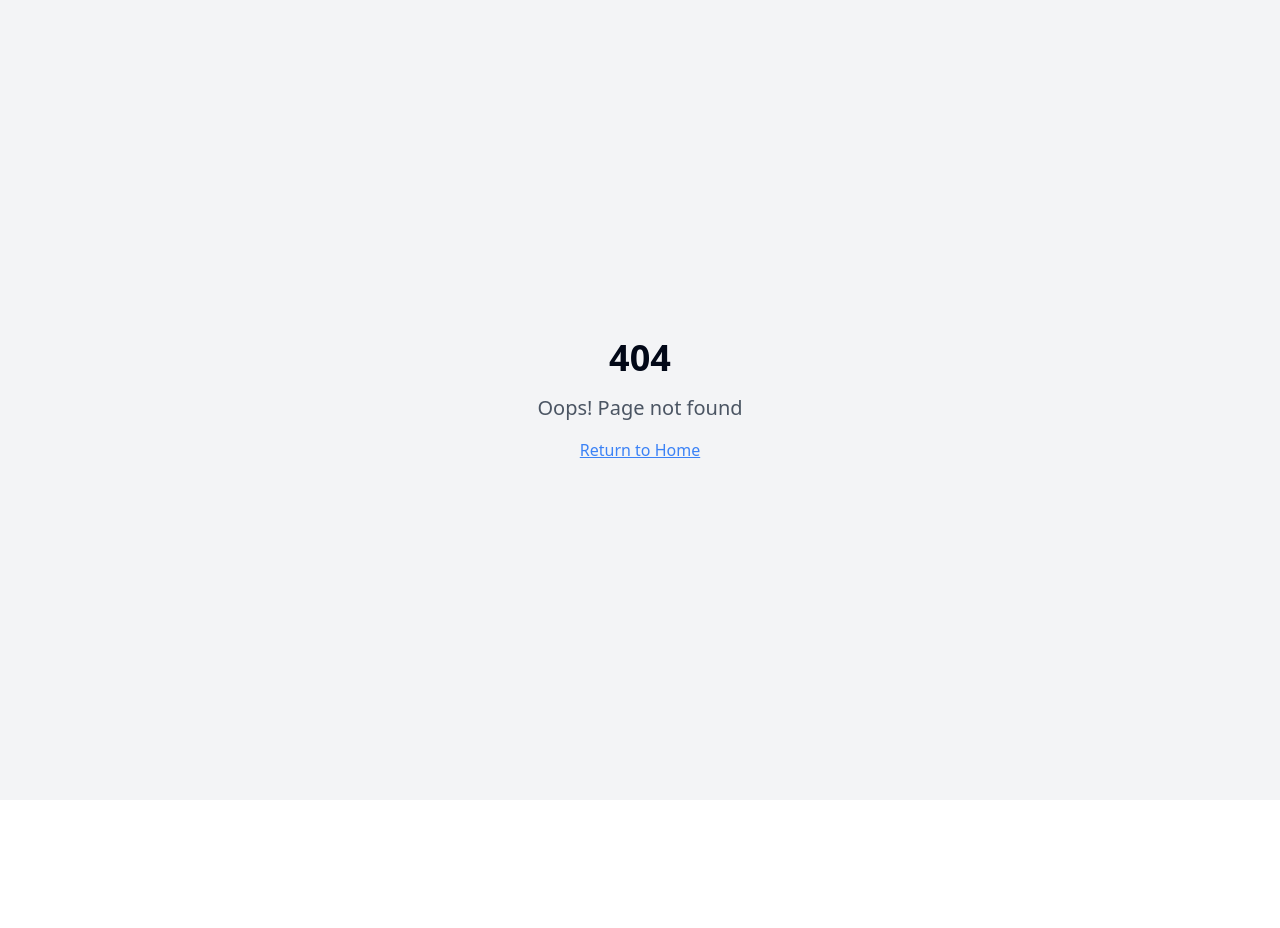
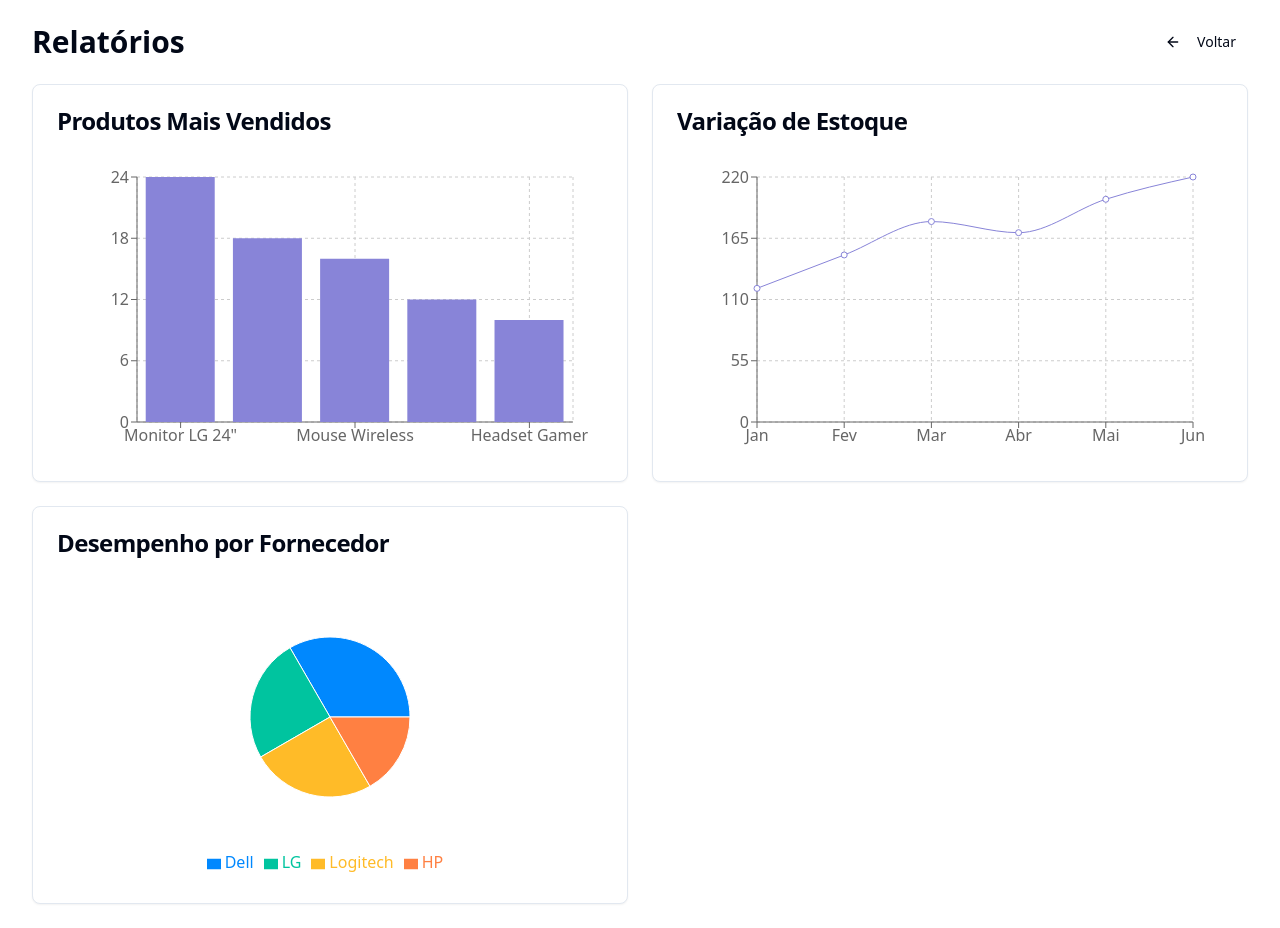
Before and after one commit to PabloPaiva7/STOCKLY, a React (Vite) app: page /relatorios in a window 1280 px wide. Before the commit this address had no page. Before the commit the page ends 800 px from the top, so only its background shows below. Built offline with nearby package versions, Linux system fonts and the light colour scheme.

Commit message:
feat: Implement reports page and navigation
Adds a reports page with charts and filters, and implements navigation features.

```diff
--- a/src/App.tsx
+++ b/src/App.tsx
@@ -1,4 +1,3 @@
-
 import { Toaster } from "@/components/ui/toaster";
 import { Toaster as Sonner } from "@/components/ui/sonner";
 import { TooltipProvider } from "@/components/ui/tooltip";
@@ -9,6 +8,7 @@ import NotFound from "./pages/NotFound";
 import ProductForm from "./pages/ProductForm";
 import LowStock from "./pages/LowStock";
 import Orders from "./pages/Orders";
+import Reports from "./pages/Reports";
 
 const queryClient = new QueryClient();
 
@@ -25,6 +25,7 @@ const App = () => {
             <Route path="/produtos/:id/editar" element={<ProductForm />} />
             <Route path="/estoque/baixo" element={<LowStock />} />
             <Route path="/pedidos" element={<Orders />} />
+            <Route path="/relatorios" element={<Reports />} />
             <Route path="*" element={<NotFound />} />
           </Routes>
         </TooltipProvider>
--- /dev/null
+++ b/src/components/BackButton.tsx
@@ -0,0 +1,15 @@
+
+import { ArrowLeft } from "lucide-react";
+import { Button } from "@/components/ui/button";
+import { useNavigate } from "react-router-dom";
+
+export function BackButton() {
+  const navigate = useNavigate();
+
+  return (
+    <Button variant="ghost" onClick={() => navigate(-1)} size="sm">
+      <ArrowLeft className="mr-2 h-4 w-4" />
+      Voltar
+    </Button>
+  );
+}
--- /dev/null
+++ b/src/components/charts/StockVariationChart.tsx
@@ -0,0 +1,40 @@
+
+import { LineChart, Line, XAxis, YAxis, CartesianGrid, Tooltip, ResponsiveContainer } from 'recharts';
+import {
+  Card,
+  CardContent,
+  CardHeader,
+  CardTitle,
+} from "@/components/ui/card";
+
+const data = [
+  { mes: 'Jan', quantidade: 120 },
+  { mes: 'Fev', quantidade: 150 },
+  { mes: 'Mar', quantidade: 180 },
+  { mes: 'Abr', quantidade: 170 },
+  { mes: 'Mai', quantidade: 200 },
+  { mes: 'Jun', quantidade: 220 },
+];
+
+export function StockVariationChart() {
+  return (
+    <Card>
+      <CardHeader>
+        <CardTitle>Variação de Estoque</CardTitle>
+      </CardHeader>
+      <CardContent>
+        <div className="h-[300px]">
+          <ResponsiveContainer width="100%" height="100%">
+            <LineChart data={data} margin={{ top: 20, right: 30, left: 20, bottom: 5 }}>
+              <CartesianGrid strokeDasharray="3 3" />
+              <XAxis dataKey="mes" />
+              <YAxis />
+              <Tooltip />
+              <Line type="monotone" dataKey="quantidade" stroke="#8884d8" />
+            </LineChart>
+          </ResponsiveContainer>
+        </div>
+      </CardContent>
+    </Card>
+  );
+}
--- /dev/null
+++ b/src/components/charts/SupplierPerformanceChart.tsx
@@ -0,0 +1,50 @@
+
+import { PieChart, Pie, Cell, ResponsiveContainer, Legend, Tooltip } from 'recharts';
+import {
+  Card,
+  CardContent,
+  CardHeader,
+  CardTitle,
+} from "@/components/ui/card";
+
+const data = [
+  { name: 'Dell', valor: 400 },
+  { name: 'LG', valor: 300 },
+  { name: 'Logitech', valor: 300 },
+  { name: 'HP', valor: 200 },
+];
+
+const COLORS = ['#0088FE', '#00C49F', '#FFBB28', '#FF8042'];
+
+export function SupplierPerformanceChart() {
+  return (
+    <Card>
+      <CardHeader>
+        <CardTitle>Desempenho por Fornecedor</CardTitle>
+      </CardHeader>
+      <CardContent>
+        <div className="h-[300px]">
+          <ResponsiveContainer width="100%" height="100%">
+            <PieChart>
+              <Pie
+                data={data}
+                cx="50%"
+                cy="50%"
+                labelLine={false}
+                outerRadius={80}
+                fill="#8884d8"
+                dataKey="valor"
+              >
+                {data.map((entry, index) => (
+                  <Cell key={`cell-${index}`} fill={COLORS[index % COLORS.length]} />
+                ))}
+              </Pie>
+              <Tooltip />
+              <Legend />
+            </PieChart>
+          </ResponsiveContainer>
+        </div>
+      </CardContent>
+    </Card>
+  );
+}
--- /dev/null
+++ b/src/components/charts/TopProductsChart.tsx
@@ -0,0 +1,39 @@
+
+import { BarChart, Bar, XAxis, YAxis, CartesianGrid, Tooltip, ResponsiveContainer } from 'recharts';
+import {
+  Card,
+  CardContent,
+  CardHeader,
+  CardTitle,
+} from "@/components/ui/card";
+
+const data = [
+  { name: 'Monitor LG 24"', quantidade: 24 },
+  { name: 'Teclado Mecânico', quantidade: 18 },
+  { name: 'Mouse Wireless', quantidade: 16 },
+  { name: 'Notebook Dell', quantidade: 12 },
+  { name: 'Headset Gamer', quantidade: 10 },
+];
+
+export function TopProductsChart() {
+  return (
+    <Card>
+      <CardHeader>
+        <CardTitle>Produtos Mais Vendidos</CardTitle>
+      </CardHeader>
+      <CardContent>
+        <div className="h-[300px]">
+          <ResponsiveContainer width="100%" height="100%">
+            <BarChart data={data} margin={{ top: 20, right: 30, left: 20, bottom: 5 }}>
+              <CartesianGrid strokeDasharray="3 3" />
+              <XAxis dataKey="name" />
+              <YAxis />
+              <Tooltip />
+              <Bar dataKey="quantidade" fill="#8884d8" />
+            </BarChart>
+          </ResponsiveContainer>
+        </div>
+      </CardContent>
+    </Card>
+  );
+}
--- a/src/pages/LowStock.tsx
+++ b/src/pages/LowStock.tsx
@@ -1,149 +1,15 @@
+import { LowStockList } from "@/components/LowStockList";
+import { BackButton } from "@/components/BackButton";
 
-import { Package, Filter } from "lucide-react";
-import {
-  Table,
-  TableBody,
-  TableCell,
-  TableHead,
-  TableHeader,
-  TableRow,
-} from "@/components/ui/table";
-import { Button } from "@/components/ui/button";
-import {
-  Select,
-  SelectContent,
-  SelectItem,
-  SelectTrigger,
-  SelectValue,
-} from "@/components/ui/select";
-import { Card } from "@/components/ui/card";
-import { SidebarProvider } from "@/components/ui/sidebar";
-import { AppSidebar } from "@/components/Sidebar";
-import { StockMovementHistory } from "@/components/StockMovementHistory";
-import { ScrollArea } from "@/components/ui/scroll-area";
+export default function LowStock() {
+  return (
+    <div className="container py-6 space-y-6">
+      <div className="flex items-center gap-4">
+        <BackButton />
+        <h1 className="text-3xl font-bold">Produtos com Estoque Baixo</h1>
+      </div>
 
-// Temporary mock data - replace with real data when connecting to backend
-const lowStockProducts = [
-  {
-    id: 1,
-    name: "Notebook Dell",
-    sku: "DELL-NOT-001",
-    category: "Eletrônicos",
-    currentStock: 2,
-    minStock: 5,
-    supplier: "Dell Computers",
-  },
-  {
-    id: 2,
-    name: "Monitor LG 24'",
-    sku: "LG-MON-24",
-    category: "Eletrônicos",
-    currentStock: 3,
-    minStock: 8,
-    supplier: "LG Electronics",
-  },
-  {
-    id: 3,
-    name: "Mouse Wireless",
-    sku: "MS-WIRE-001",
-    category: "Periféricos",
-    currentStock: 4,
-    minStock: 10,
-    supplier: "Logitech",
-  },
-];
-
-const categories = ["Todas", "Eletrônicos", "Periféricos", "Acessórios"];
-const suppliers = ["Todos", "Dell Computers", "LG Electronics", "Logitech"];
-
-const LowStock = () => {
-  return (
-    <SidebarProvider>
-      <div className="min-h-screen flex w-full">
-        <AppSidebar />
-        <main className="flex-1 p-8 bg-gray-50">
-          <div className="max-w-7xl mx-auto space-y-8">
-            <div className="flex items-center justify-between">
-              <div className="flex items-center gap-2">
-                <Package className="h-6 w-6 text-red-500" />
-                <h1 className="text-3xl font-bold">Produtos com Baixo Estoque</h1>
-              </div>
-            </div>
-
-            <div className="grid grid-cols-1 lg:grid-cols-2 gap-6">
-              <Card className="p-6">
-                <div className="space-y-6">
-                  <div className="flex items-center justify-between gap-4">
-                    <div className="flex items-center gap-2">
-                      <Filter className="h-4 w-4 text-gray-500" />
-                      <span className="font-medium">Filtros</span>
-                    </div>
-                    <div className="flex gap-4">
-                      <Select>
-                        <SelectTrigger className="w-[180px]">
-                          <SelectValue placeholder="Categoria" />
-                        </SelectTrigger>
-                        <SelectContent>
-                          {categories.map((category) => (
-                            <SelectItem key={category} value={category.toLowerCase()}>
-                              {category}
-                            </SelectItem>
-                          ))}
-                        </SelectContent>
-                      </Select>
-                      <Select>
-                        <SelectTrigger className="w-[180px]">
-                          <SelectValue placeholder="Fornecedor" />
-                        </SelectTrigger>
-                        <SelectContent>
-                          {suppliers.map((supplier) => (
-                            <SelectItem key={supplier} value={supplier.toLowerCase()}>
-                              {supplier}
-                            </SelectItem>
-                          ))}
-                        </SelectContent>
-                      </Select>
-                    </div>
-                  </div>
-
-                  <ScrollArea className="h-[400px] rounded-md border">
-                    <Table>
-                      <TableHeader>
-                        <TableRow>
-                          <TableHead>Produto</TableHead>
-                          <TableHead>SKU</TableHead>
-                          <TableHead>Estoque Atual</TableHead>
-                          <TableHead>Estoque Mínimo</TableHead>
-                          <TableHead>Fornecedor</TableHead>
-                        </TableRow>
-                      </TableHeader>
-                      <TableBody>
-                        {lowStockProducts.map((product) => (
-                          <TableRow key={product.id}>
-                            <TableCell className="font-medium">
-                              {product.name}
-                            </TableCell>
-                            <TableCell>{product.sku}</TableCell>
-                            <TableCell className="text-red-500">
-                              {product.currentStock}
-                            </TableCell>
-                            <TableCell>{product.minStock}</TableCell>
-                            <TableCell>{product.supplier}</TableCell>
-                          </TableRow>
-                        ))}
-                      </TableBody>
-                    </Table>
-                  </ScrollArea>
-                </div>
-              </Card>
-
-              <StockMovementHistory />
-            </div>
-          </div>
-        </main>
-      </div>
-    </SidebarProvider>
+      <LowStockList />
+    </div>
   );
-};
-
-export default LowStock;
+}
--- a/src/pages/Orders.tsx
+++ b/src/pages/Orders.tsx
@@ -4,6 +4,7 @@ import { Button } from "@/components/ui/button";
 import { OrderList } from "@/components/OrderList";
 import { useState } from "react";
 import { CreateOrderSheet } from "@/components/CreateOrderSheet";
+import { BackButton } from "@/components/BackButton";
 
 export default function Orders() {
   const [isCreateOrderOpen, setIsCreateOrderOpen] = useState(false);
@@ -11,7 +12,10 @@ export default function Orders() {
   return (
     <div className="container py-6 space-y-6">
       <div className="flex items-center justify-between">
-        <h1 className="text-3xl font-bold">Pedidos de Saída</h1>
+        <div className="flex items-center gap-4">
+          <BackButton />
+          <h1 className="text-3xl font-bold">Pedidos de Saída</h1>
+        </div>
         <Button onClick={() => setIsCreateOrderOpen(true)}>
           <Plus className="mr-2 h-4 w-4" />
           Criar novo pedido
--- /dev/null
+++ b/src/pages/Reports.tsx
@@ -0,0 +1,22 @@
+
+import { BackButton } from "@/components/BackButton";
+import { TopProductsChart } from "@/components/charts/TopProductsChart";
+import { StockVariationChart } from "@/components/charts/StockVariationChart";
+import { SupplierPerformanceChart } from "@/components/charts/SupplierPerformanceChart";
+
+export default function Reports() {
+  return (
+    <div className="container py-6 space-y-6">
+      <div className="flex items-center justify-between">
+        <h1 className="text-3xl font-bold">Relatórios</h1>
+        <BackButton />
+      </div>
+
+      <div className="grid gap-6 md:grid-cols-2">
+        <TopProductsChart />
+        <StockVariationChart />
+        <SupplierPerformanceChart />
+      </div>
+    </div>
+  );
+}
```
